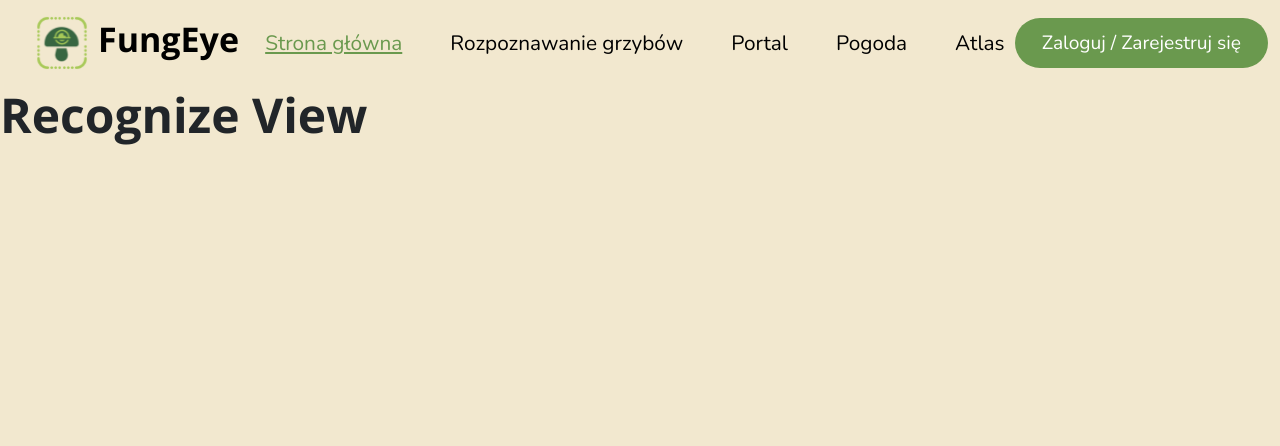
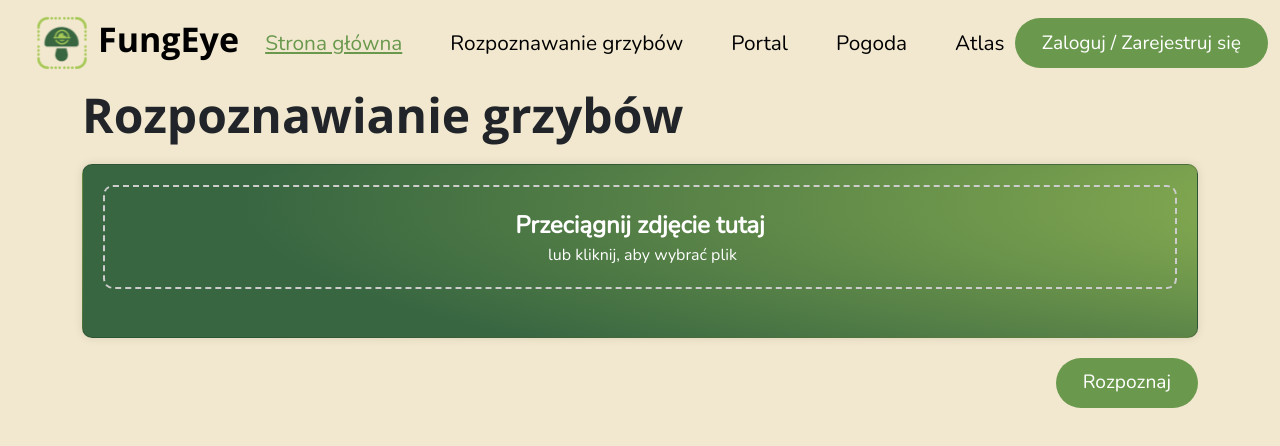
Before and after one commit to Bakkonrad/FungEye, a Vue app in the folder FungEyeApp/: page /recognize in a window 1280 px wide. Shown: the top 446 px of the page. Built offline with nearby package versions, Linux system fonts and the light colour scheme.

Commit message:
uploading photos functionality + changed logo file location

```diff
--- a/FungEyeApp/src/components/Logo.vue
+++ b/FungEyeApp/src/components/Logo.vue
@@ -1,6 +1,6 @@
 <template>
 <div class="logo">
-    <img id="logo-img" src="../../public/ikona-aplikacji.svg" alt="" />
+    <img id="logo-img" src="../assets/images/ikona-aplikacji.svg" alt="" />
     <h1 id="logo-text">FungEye</h1>
 </div>
 </template>
--- a/FungEyeApp/src/views/RecognizeView.vue
+++ b/FungEyeApp/src/views/RecognizeView.vue
@@ -1,15 +1,240 @@
 <template>
-    <div>
-        <Navbar />
-        <h1>Recognize View</h1>
+  <div>
+    <Navbar />
+    <div class="container-md">
+      <h1>Rozpoznawianie grzybów</h1>
+      <div class="photo-upload">
+        <div class="card">
+          <input
+            style="display: none"
+            type="file"
+            accept="image/*"
+            @change="onFileChange"
+            ref="fileInput"
+            multiple
+          />
+          <div
+            class="drag-area"
+            @click="$refs.fileInput.click()"
+            @dragover.prevent="onDragOver"
+            @dragleave.prevent="onDragLeave"
+            @drop.prevent="onDrop"
+          >
+            <span v-if="!isDragging">
+              <header>Przeciągnij zdjęcie tutaj</header>
+              <span class="select">lub kliknij, aby wybrać plik</span>
+            </span>
+            <span v-else>
+              <header>Upuść zdjęcie tutaj</header>
+              <br />
+            </span>
+          </div>
+          <h3 v-if="images.length > 0" class="chosen-files-header">Wybrane zdjęcia:</h3>
+          <div class="container">
+            <div class="image" v-for="(image, index) in images" :key="index">
+              <span class="delete" @click="deleteImage(index)">&times;</span>
+              <img :src="image.url" alt="uploaded image" />
+            </div>
+          </div>
+        </div>
+        <div class="recognize-button">
+          <button
+            @click="onUpload"
+            type="button"
+            class="btn fungeye-default-button"
+            id="upload-button"
+          >
+            Rozpoznaj
+          </button>
+        </div>
+      </div>
+      <div v-if="showResult" class="result">
+        <h2>Wynik</h2>
+        <div class="card">
+          <div class="result-image">
+            <img :src="images[0]" alt="">
+          </div>
+          <div class="result-info">
+            <h3>Nazwa</h3>
+            <p>Grzyb</p>
+            <h3>Opis</h3>
+            <p>
+              Lorem ipsum dolor sit amet, consectetur adipiscing elit. Sed
+              pulvinar, nunc nec ultricies.
+            </p>
+          </div>
+        </div>
+      </div>
     </div>
+  </div>
 </template>
 
 <script>
 import Navbar from "../components/Navbar.vue";
 export default {
-    components: {
-        Navbar,
+  components: {
+    Navbar,
+  },
+  data() {
+    return {
+      images: [],
+      isDragging: false,
+      showResult: false,
+    };
+  },
+  methods: {
+    onFileChange(event) {
+      const files = event.target.files;
+      if (files.length === 0) return;
+      for (let i = 0; i < files.length; i++) {
+        if (!this.images.some((image) => image.name === files[i].name)) {
+          this.images.push({
+            name: files[i].name,
+            url: URL.createObjectURL(files[i]),
+          });
+        }
+      }
+      console.log(this.images);
     },
+    deleteImage(index) {
+      this.images.splice(index, 1);
+    },
+    onDragOver(event) {
+      event.preventDefault();
+      this.isDragging = true;
+      event.dataTransfer.dropEffect = "copy";
+    },
+    onDragLeave(event) {
+      event.preventDefault();
+      this.isDragging = false;
+    },
+    onDrop(event) {
+      event.preventDefault();
+      this.isDragging = false;
+      const files = event.dataTransfer.files;
+      if (files.length === 0) return;
+      for (let i = 0; i < files.length; i++) {
+        if (!this.images.some((image) => image.name === files[i].name)) {
+          this.images.push({
+            name: files[i].name,
+            url: URL.createObjectURL(files[i]),
+          });
+        }
+      }
+      console.log(this.images);
+    },
+    onUpload() {
+        this.showResult = true;
+      console.log("Upload image");
+    },
+  },
 };
 </script>
+
+<style scoped>
+.card {
+  background: radial-gradient(
+      135.63% 132.41% at 149.88% 23.51%,
+      var(--light-green) 0%,
+      var(--dark-green) 100%
+    )
+    /* warning: gradient uses a rotation that is not supported by CSS and may not behave as expected */;
+
+  border-radius: 10px;
+  box-shadow: 0 0 10px rgba(0, 0, 0, 0.1);
+  padding: 20px;
+  margin-top: 20px;
+  color: white;
+  overflow: hidden;
+}
+
+.drag-area {
+  border: 2px dashed #ccc;
+  border-radius: 10px;
+  padding: 20px;
+  text-align: center;
+  cursor: pointer;
+}
+
+.drag-area header {
+  font-size: 1.5em;
+  font-weight: bold;
+}
+
+.select {
+  margin-left: 5px;
+  transition: 0.4s;
+}
+
+.select:hover {
+  opacity: 0.6;
+}
+
+.chosen-files-header {
+  margin-top: 20px;
+}
+
+.container {
+  display: flex;
+  justify-content: flex-start;
+  align-items: flex-start;
+  flex-wrap: wrap;
+  margin-bottom: 8px;
+  margin-top: 20px;
+  width: 100%;
+  height: auto;
+  max-height: 200px;
+}
+
+.container .image {
+  position: relative;
+  width: 100px;
+  height: 100px;
+  margin-right: 10px;
+  margin-bottom: 10px;
+  border-radius: 10px;
+  overflow: hidden;
+  background-size: cover;
+  background-position: center;
+  background-repeat: no-repeat;
+}
+
+.container .image img {
+  width: 100%;
+  height: 100%;
+  object-fit: cover;
+  border-radius: 10px;
+}
+
+.container .image .delete {
+  z-index: 999;
+  position: absolute;
+  top: 0;
+  right: 0;
+  width: 20px;
+  height: 20px;
+  background-color: rgba(0, 0, 0, 0.5);
+  color: white;
+  font-size: 1.2em;
+  display: flex;
+  justify-content: center;
+  align-items: center;
+  cursor: pointer;
+}
+
+.container .image .delete:hover {
+  background-color: rgba(0, 0, 0, 0.8);
+}
+
+.card input,
+.card .drag-area .on-drop,
+.card .drag-area.dragover .visible {
+  display: none;
+}
+
+.recognize-button {
+  display: flex;
+  justify-content: flex-end;
+  margin-top: 20px;
+}
+</style>
```
Also changed, not shown: FungEyeApp/src/assets/images/ikona-aplikacji.svg (renamed from FungEyeApp/public/ikona-aplikacji.svg).
